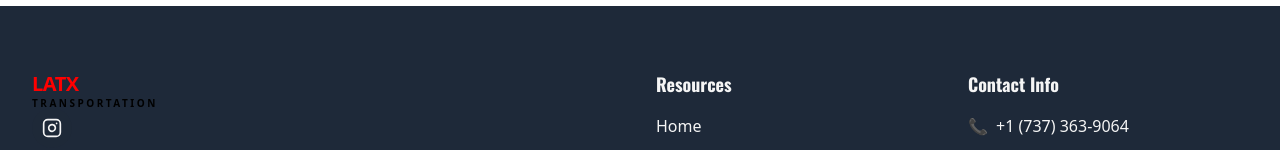
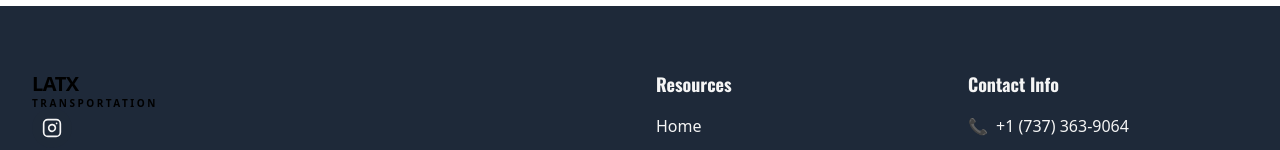
Before and after one commit to TinsaeNardos/Hospital, a Next.js app: page / in a window 1280 px wide. Shown: the part 1590-1740 px from the top of the page. Built offline with nearby package versions, Linux system fonts and the light colour scheme.

Commit message:
changesagain8

```diff
--- a/components/footer.tsx
+++ b/components/footer.tsx
@@ -11,7 +11,7 @@ export default function footer()
         <div className="col-span-1 md:col-span-2 ">
            <Link href="/">
        <div className="flex flex-col leading-none">
-                <span className="text-xl font-extrabold text-[red] tracking-tight">
+                <span className="text-xl font-extrabold text-[black] tracking-tight">
                   LATX
                 </span>
                 <span className="text-[10px] tracking-[0.25em] text-[black] font-bold">
```
